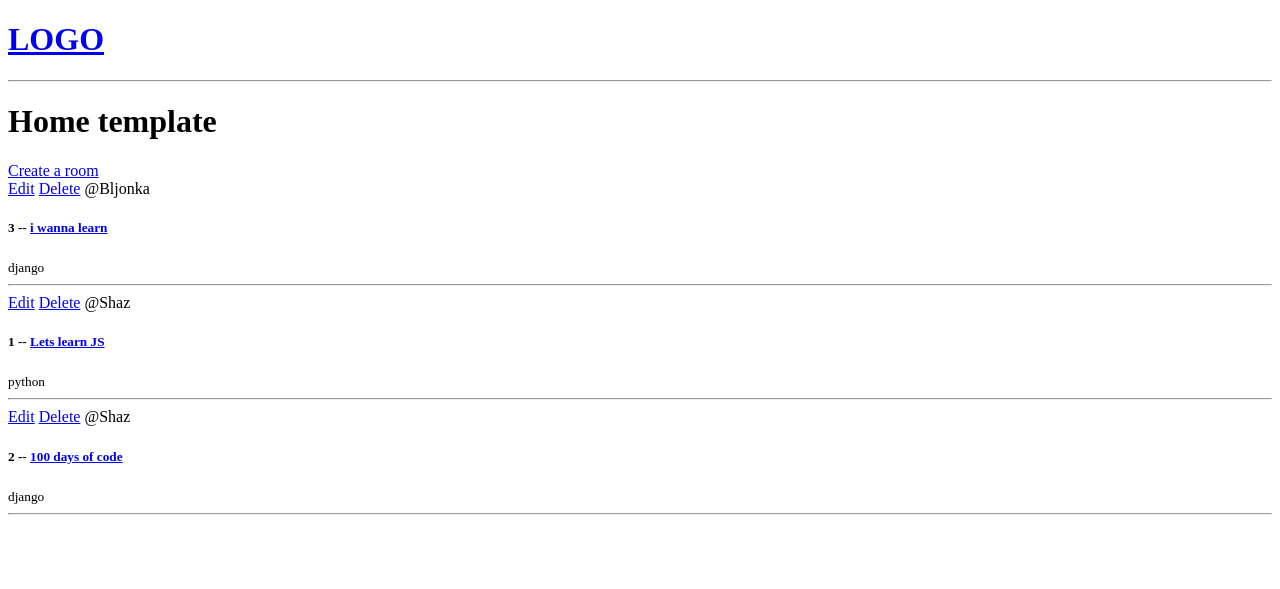
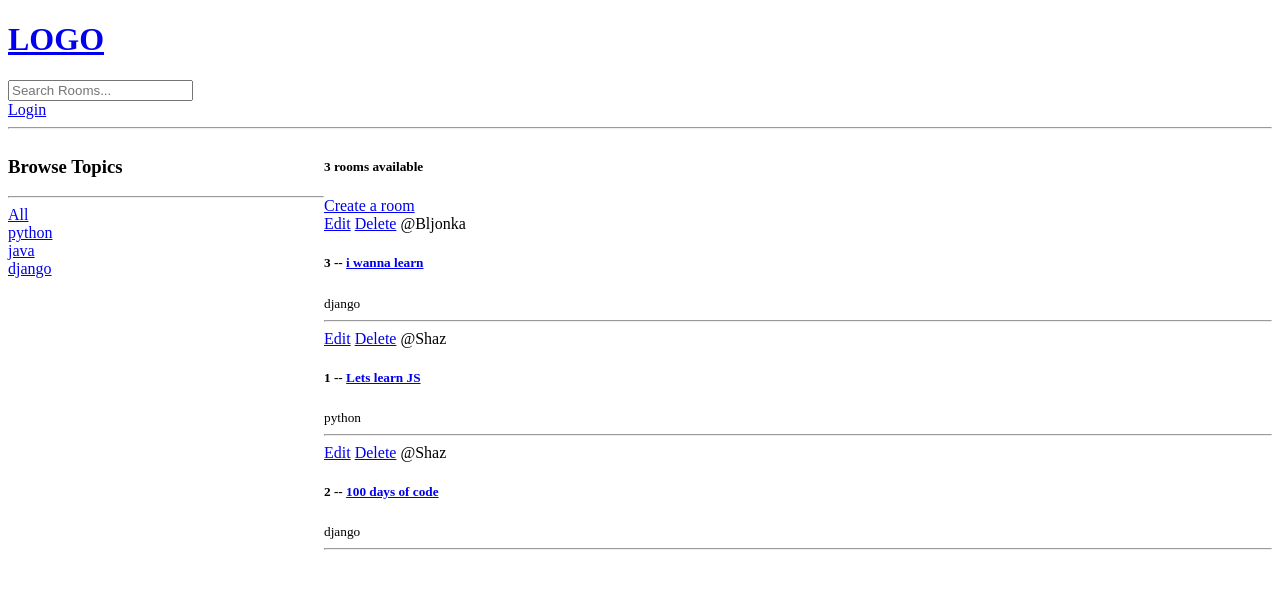
Before and after one commit to SandiStokanovicc/forumapp, a Django app: page / in a window 1280 px wide. Shown: the top 589 px of the page. Run offline with Django 4.2, Linux system fonts and the light colour scheme; data comes from the database, SQL or seed files in the repository; both versions use the stored data as it was after the commit.

Commit message:
added login and log out functionality

```diff
--- a/base/templates/base/home.html
+++ b/base/templates/base/home.html
@@ -1,8 +1,29 @@
 {% extends 'main.html' %} {% block content%}
 
-<h1>Home template</h1>
+<style>
+  .home-container {
+    display: grid;
+    grid-template-columns: 1fr 3fr;
+  }
+</style>
 
+<div class="home-container">
   <div>
+    <h3>Browse Topics</h3>
+    <hr />
+    <div>
+      <a href="{% url 'home'%}">All</a>
+    </div>
+    {%for topic in topics%}
+    <div>
+      <a href="{% url 'home'%}?q={{topic.name}}">{{topic.name}}</a>
+    </div>
+    {%endfor%}
+  </div>
+
+  <div class="room-container">
+    <div>
+      <h5>{{room_count}} rooms available</h5>
       <a href="{% url 'createRoom' %}">Create a room</a>
       <div>
         {% for room in rooms%}
@@ -19,4 +40,6 @@
         {% endfor %}
       </div>
     </div>
+  </div>
+</div>
 {% endblock content %}
--- a/base/urls.py
+++ b/base/urls.py
@@ -2,6 +2,8 @@ from django.urls import path
 from . import views
 
 urlpatterns = [
+    path('login/', views.loginPage, name="login"),
+    path('logout/', views.logOutUser, name="logout"),
     path('', views.home, name="home"),
     path('room/<str:pk>/', views.room, name="room"),
     path('create-room/', views.createRoom, name="createRoom"),
--- a/base/views.py
+++ b/base/views.py
@@ -1,17 +1,54 @@
 from django.shortcuts import render, redirect
-from .models import Room
+from django.contrib import messages
+from django.db.models import Q
+from django.contrib.auth.models import User
+from django.contrib.auth import authenticate, login, logout
+from .models import Room, Topic
 from .forms import RoomForm
 
 
+def loginPage(request):
+    if request.method == 'POST':
+        username = request.POST.get('username')
+        password = request.POST.get('password')
+
+        try:
+            user = User.objects.get(username=username)
+        except:
+            messages.error(request, "User does not exist")
+
+        user = authenticate(request, username=username, password=password)
+        if user is not None:
+            login(request, user)
+            return redirect('home')
+        else:
+            messages.error(request, "username or password does not exist")
+    context = {}
+    return render(request, 'base/login_register.html', context)
+
+
+def logOutUser(request):
+    logout(request)
+    return redirect('home')
+
+
 def home(request):
-    rooms = Room.objects.all()
-    context = {'rooms': rooms}
-    return render(request, 'base/home.html', {'rooms': rooms})
+    q = request.GET.get('q') if request.GET.get('q') != None else ''
+
+    rooms = Room.objects.filter(
+        Q(topic__name__icontains=q) |
+        Q(name__icontains=q) |
+        Q(description__icontains=q)
+    )
+    room_count = rooms.count()
+    topics = Topic.objects.all()
+    context = {'rooms': rooms, 'topics': topics, 'room_count': room_count}
+    return render(request, 'base/home.html', context)
 
 
 def room(request, pk):
     room = Room.objects.get(id=pk)
-    context = {'room': room}
+    context = {'room': room, }
     return render(request, 'base/room.html', context)
 
 
--- a/templates/main.html
+++ b/templates/main.html
@@ -7,6 +7,17 @@
     <title>Forum App</title>
   </head>
   <body>
-    {% include 'navbar.html' %} {% block content%} {% endblock %}
+    {% include 'navbar.html' %}
+
+    {% if messages %}
+    <ul class="messages">
+      {% for message in messages %}
+        <li></li>{{ message }}</li>
+      {% endfor %}
+    </ul>
+    {% endif %}
+
+
+    {% block content%} {% endblock %}
   </body>
 </html>
--- a/templates/navbar.html
+++ b/templates/navbar.html
@@ -1,5 +1,12 @@
 <a href="/">
   <h1>LOGO</h1>
 </a>
-
+<form method="GET" action="{% url 'home' %}">
+  <input type="text" name="q" placeholder="Search Rooms..." />
+</form>
+{% if request.user.is_authenticated %}
+<a href="{% url 'logout'%}">Log out</a>
+{%else%}
+<a href="{% url 'login' %}">Login</a>
+{%endif%}
 <hr />
```
Also changed, not shown: base/templates/base/login_register.html (added, +12 -0 lines), db.sqlite3. Lines whose indentation alone changed are shown as unchanged.
